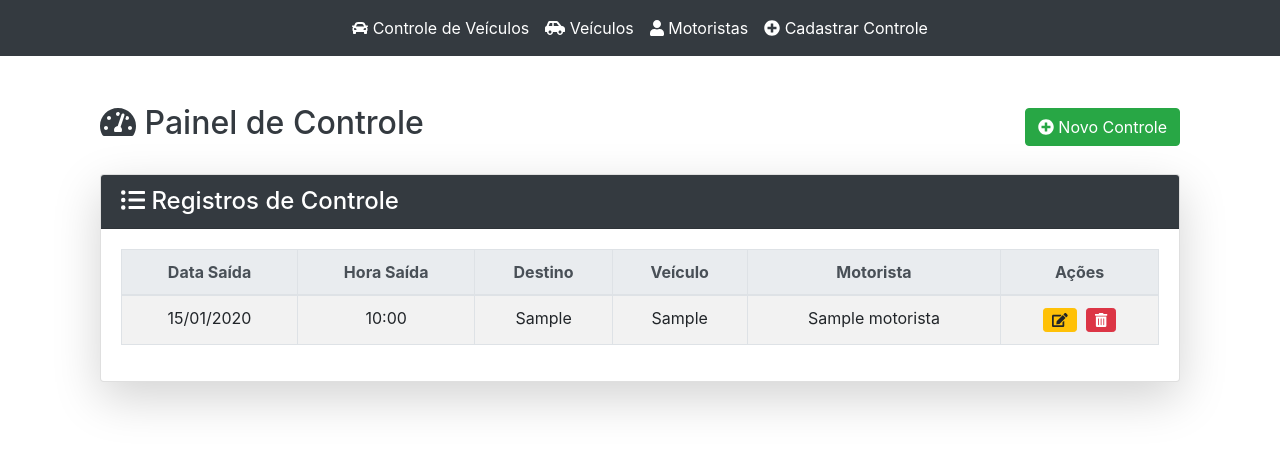
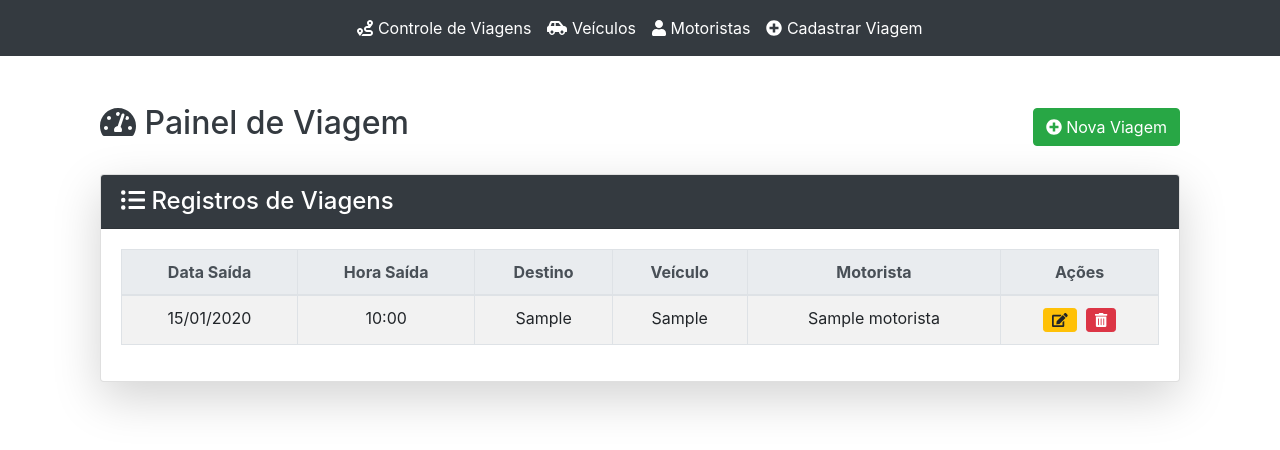
Before and after one commit to ZeAlysson/Controle-de-Viagens, a Django app: page /controle/tela-controle/ in a window 1280 px wide. Shown: the top 450 px of the page. Run offline with Django 5.2, Linux system fonts and the light colour scheme; tables that the repository leaves empty hold one stand-in row (values such as "Sample post"); some libraries are stand-ins or nearby versions.

Commit message:
Att: Controle de viagens

```diff
--- a/controle/templates/controle/cadastrar_controle.html
+++ b/controle/templates/controle/cadastrar_controle.html
@@ -1,12 +1,12 @@
 {% extends 'base.html' %}
 {% load static %}
-{% block title %}Cadastrar Controle{% endblock title %}
+{% block title %}Cadastrar Viagem{% endblock title %}
 
 {% block content %}
 <div class="container my-5">
     <div class="card shadow-lg">
         <div class="card-header bg-dark text-white text-center">
-            <h2><i class="fas fa-clipboard-list"></i> Cadastrar Novo Controle</h2>
+            <h2><i class="fas fa-clipboard-list"></i> Cadastrar Nova Viagem</h2>
         </div>
         <div class="card-body">
             <form method="post" class="needs-validation" novalidate>
@@ -94,7 +94,7 @@
 
                 <!-- Botões -->
                 <div class="d-flex justify-content-between mt-5">
-                    <button type="submit" class="btn btn-success btn-lg"><i class="fas fa-save"></i> Salvar Controle</button>
+                    <button type="submit" class="btn btn-success btn-lg"><i class="fas fa-save"></i> Salvar Viagem</button>
                     <a href="{% url 'tela_principal' %}" class="btn btn-secondary btn-lg"><i class="fas fa-arrow-left"></i> Voltar</a>
                 </div>
             </form>
--- a/controle/templates/controle/editar_controle.html
+++ b/controle/templates/controle/editar_controle.html
@@ -1,12 +1,12 @@
 {% extends 'base.html' %}
 {% load static %}
-{% block title %}Editar Controle{% endblock title %}
+{% block title %}Editar Viagem{% endblock title %}
 
 {% block content %}
 <div class="container my-5">
     <div class="card shadow-lg">
         <div class="card-header bg-dark text-white text-center">
-            <h2><i class="fas fa-edit"></i> Editar Controle #{{ form.instance.id }}</h2>
+            <h2><i class="fas fa-edit"></i> Editar Viagem #{{ form.instance.id }}</h2>
         </div>
         <div class="card-body">
             <form method="post" class="needs-validation" novalidate>
--- a/controle/templates/controle/tela_principal.html
+++ b/controle/templates/controle/tela_principal.html
@@ -1,18 +1,18 @@
 {% extends 'base.html' %}
-{% block title %}Controle de Veículos{% endblock title %}
+{% block title %}Controle de Viagem{% endblock title %}
 
 {% block content %}
 <div class="container my-5">
     <div class="d-flex justify-content-between align-items-center mb-4">
-        <h2 class="text-dark"><i class="fas fa-tachometer-alt"></i> Painel de Controle</h2>
+        <h2 class="text-dark"><i class="fas fa-tachometer-alt"></i> Painel de Viagem</h2>
         <a class="btn btn-success" href="{% url 'cadastrar_controle' %}">
-            <i class="fas fa-plus-circle"></i> Novo Controle
+            <i class="fas fa-plus-circle"></i> Nova Viagem
         </a>
     </div>
 
     <div class="card shadow-lg">
         <div class="card-header bg-dark text-white">
-            <h4 class="mb-0"><i class="fas fa-list-ul"></i> Registros de Controle</h4>
+            <h4 class="mb-0"><i class="fas fa-list-ul"></i> Registros de Viagens</h4>
         </div>
         <div class="card-body">
             <div class="table-responsive">
@@ -46,7 +46,7 @@
                         </tr>
                         {% empty %}
                         <tr>
-                            <td colspan="6" class="text-center text-muted">Nenhum registro de controle encontrado.</td>
+                            <td colspan="6" class="text-center text-muted">Nenhum registro de viagem encontrado.</td>
                         </tr>
                         {% endfor %}
                     </tbody>
@@ -67,7 +67,7 @@
                 </button>
             </div>
             <div class="modal-body">
-                <p>Tem certeza de que deseja excluir este registro de controle?</p>
+                <p>Tem certeza de que deseja excluir este registro de viagem?</p>
                 <p class="text-danger font-weight-bold">Esta ação não pode ser desfeita.</p>
             </div>
             <div class="modal-footer">
--- a/controle/templates/controle/visualizar_controle.html
+++ b/controle/templates/controle/visualizar_controle.html
@@ -1,11 +1,11 @@
 {% extends 'base.html' %}
-{% block title%}Detalhes do controle{% endblock title%}
+{% block title%}Detalhes da Viagem{% endblock title%}
 
 {% block content %}
 
 <body>
     <div class="container">
-        <h1 class="my-5">Detalhes do Controle</h1>
+        <h1 class="my-5">Detalhes da Viagem</h1>
         <div class="row mb-3">
             <div class="col-md-6">
                 <label for="veiculo" class="form-label">Veiculo</label>
--- a/templates/base.html
+++ b/templates/base.html
@@ -37,7 +37,7 @@
         <ul class="navbar-nav">
             <li>
                 <a class="nav-link" href="{% url 'tela_controle' %}">
-                    <i class="fas fa-car"></i> Controle de Veículos
+                    <i class="fas fa-route"></i> Controle de Viagens
                 </a>
             </li>
             <li class="nav-item">
@@ -47,7 +47,7 @@
                 <a class="nav-link" href="{% url 'listar_motoristas' %}"><i class="fas fa-user"></i> Motoristas</a>
             </li>
             <li class="nav-item">
-                <a class="nav-link" href="{% url 'cadastrar_controle' %}"><i class="fas fa-plus-circle"></i> Cadastrar Controle</a>
+                <a class="nav-link" href="{% url 'cadastrar_controle' %}"><i class="fas fa-plus-circle"></i> Cadastrar Viagem</a> <!-- Changed text -->
             </li>
         </ul>
     </div>
```
